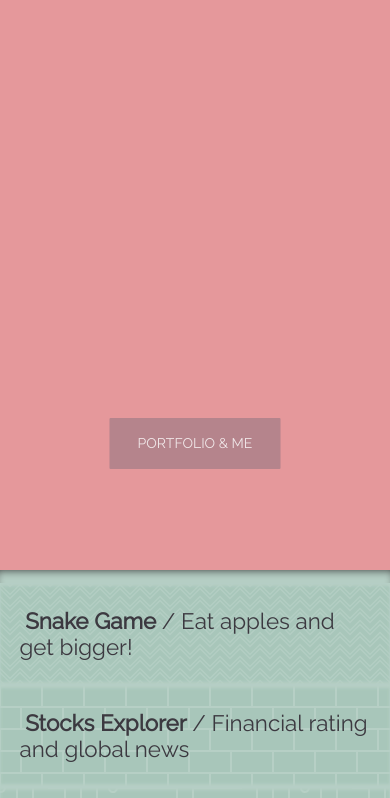
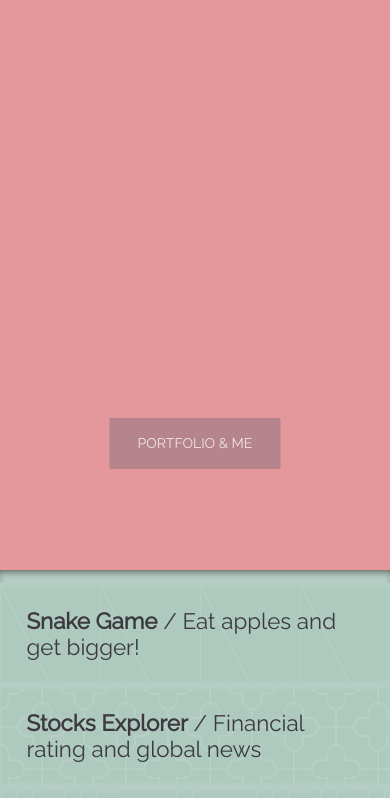
Before and after one commit to AbbeBlubb/portfolio, a React app: page / in a window 390 px wide. Shown: the part 274-1072 px from the top of the page. Built offline with nearby package versions, Linux system fonts and the light colour scheme.

Commit message:
Projects area
- Some responsivity in height of the dropdown
- Background color set to alpha 0.95 so that the background doesn't make it hard to read the text on the project strip
- Minor changes

```diff
--- a/src/assets/data.js
+++ b/src/assets/data.js
@@ -5,7 +5,8 @@ export default [
     short: 'Eat apples and get bigger!',
     description: 'Swipe on screen or use keyboard arrows. Made with JavaScript. Mobile first. I will continue to develop this game.',
     imgFileName: 'snake.png',
-    link: 'https://abbeblubb.github.io/snake/'
+    linkUrl: 'https://abbeblubb.github.io/snake/',
+    linkText: 'See the project'
   },
   {
     id: 'stocks',
@@ -13,7 +14,8 @@ export default [
     short: 'Financial rating and global news',
     description: 'Explore the Swedish Large Cap list! React, JavaScript, MongoDB, Express, Mongoose. Responsive, mobile first.',
     imgFileName: 'value.png',
-    link: 'https://abbeblubb.github.io/stocks/'
+    linkUrl: 'https://abbeblubb.github.io/stocks/',
+    linkText: 'See the project'
   },
   {
     id: 'taskmanager',
@@ -21,7 +23,8 @@ export default [
     short: 'A task manager for a manager',
     description: 'With search bar. Made with React, JavaScript, SASS. Responsive, mobile first. Fetches users and tasks from an API.',
     imgFileName: 'taskmanager.png',
-    link: 'https://abbeblubb.github.io/taskmanager/'
+    linkUrl: 'https://abbeblubb.github.io/taskmanager/',
+    linkText: 'See the project'
   },
   {
     id: 'habittracker',
@@ -29,7 +32,8 @@ export default [
     short: 'Manage your to-do list',
     description: 'Create your own tasks, and mark them as completed or delete them. Uses local storage. Made with React and JavaScript. Mobile first.',
     imgFileName: 'habittracker2.png',
-    link: 'https://abbeblubb.github.io/habittracker/'
+    linkUrl: 'https://abbeblubb.github.io/habittracker/',
+    linkText: 'See the project'
   },
   {
     id: 'forum',
@@ -37,7 +41,8 @@ export default [
     short: 'Questions and answers',
     description: 'JavaScript, React, Node.js, Express, MongoDB, Mongoose. Hosted in mLab, Heroku and GitHub. Responsive, mobile first.',
     imgFileName: 'forum2.png',
-    link: 'https://abbeblubb.github.io/forum/'
+    linkUrl: 'https://abbeblubb.github.io/forum/',
+    linkText: 'See the project'
   },
   {
     id: 'weather',
@@ -45,7 +50,8 @@ export default [
     short: 'Real-time weather information',
     description: 'Fetches up-to-date weather description from an API. Responsive, mobile first.',
     imgFileName: 'weather.png',
-    link: 'https://abbeblubb.github.io/weather/'
+    linkUrl: 'https://abbeblubb.github.io/weather/',
+    linkText: 'See the project'
   },
   {
     id: 'clock',
@@ -53,7 +59,8 @@ export default [
     short: 'Freeze time!',
     description: 'This clock is built with JavaScript and uses the React lifecycle. Mobile first.',
     imgFileName: 'clock2.png',
-    link: 'https://abbeblubb.github.io/clock/'
+    linkUrl: 'https://abbeblubb.github.io/clock/',
+    linkText: 'See the project'
   },
   {
     id: 'grid',
@@ -61,7 +68,8 @@ export default [
     short: 'A design brief',
     description: 'Here I have used CSS grid layout and CSS relative/absolute positioning. Responsive, mobile first.',
     imgFileName: 'grid.png',
-    link: 'https://abbeblubb.github.io/grid/'
+    linkUrl: 'https://abbeblubb.github.io/grid/',
+    linkText: 'See the project'
   },
   {
     id: 'flexbox',
@@ -69,7 +77,8 @@ export default [
     short: 'A design brief',
     description: 'This magazine web page uses flexbox. Responsive, mobile first.',
     imgFileName: 'magazine.png',
-    link: 'https://abbeblubb.github.io/magazine/'
+    linkUrl: 'https://abbeblubb.github.io/magazine/',
+    linkText: 'See the project'
   },
   {
     id: 'log',
@@ -77,6 +86,7 @@ export default [
     short: 'A spacecraft\'s logbook',
     description: 'This is a console program in C#. You can download the .exe-file. The program is in Swedish.',
     imgFileName: 'log.png',
-    link: 'https://github.com/AbbeBlubb/log'
+    linkUrl: 'https://github.com/AbbeBlubb/log',
+    linkText: 'See the project'
   }
 ]
--- a/src/assets/text.js
+++ b/src/assets/text.js
@@ -12,7 +12,7 @@ export default {
     header: "About me",
     parraf1:
       "I'm a junior web developer. " +
-      "I have experience with HTML, CSS, SASS, LESS, JavaScript, React, JSX, Redux, Aurelia, Node.js, Express, MongoDB, Mongoose, Contentful, and more.",
+      "I have experience with HTML, CSS, SASS, LESS, JavaScript, React, JSX, Redux, Aurelia, Node.js, Express, MongoDB, Mongoose, Contentful, GraphQL, and more.",
     parraf2:
       "After 8 years working with law I discovered web developing. " +
       "At first I had the development as a hobby, and soon I decided to go all-in. " +
--- a/src/components/ProjectDescription.js
+++ b/src/components/ProjectDescription.js
@@ -15,7 +15,8 @@ export function ProjectDescription(props) {
           <ProjectTextArea
               name={props.name}
               description={props.description}
-              href={props.link}/>
+              linkUrl={props.linkUrl}
+              linkText={props.linkText}/>
 
         </div>
       </div>
--- a/src/components/ProjectList.js
+++ b/src/components/ProjectList.js
@@ -13,7 +13,8 @@ export function ProjectList() {
           name={element.name}
           short={element.short}
           description={element.description}
-          link={element.link}
+          linkUrl={element.linkUrl}
+          linkText={element.linkText}
           img={element.imgFileName}
           backgroundColor={backgroundColor}
           backgroundImage={backgroundImages[Math.floor(Math.random()*backgroundImages.length)]}/>
--- a/src/components/ProjectListItem.js
+++ b/src/components/ProjectListItem.js
@@ -25,6 +25,7 @@ export default class ProjectListItem extends React.Component {
           onClick={this.toggleProject}>
 
         <ProjectStrip
+            projectIsVisible={this.state.projectIsVisible}
             name={this.props.name}
             short={this.props.short}/>
 
@@ -32,7 +33,8 @@ export default class ProjectListItem extends React.Component {
             projectIsVisible={this.state.projectIsVisible}
             name={this.props.name}
             description={this.props.description}
-            link={this.props.link}
+            linkUrl={this.props.linkUrl}
+            linkText={this.props.linkText}
             img={this.props.img}/>
 
       </div>
--- a/src/components/ProjectStrip.js
+++ b/src/components/ProjectStrip.js
@@ -3,11 +3,13 @@ import React from "react";
 export function ProjectStrip(props) {
   return(
     <div className="project-strip">
-      <div className="project-strip__text-wrap">
+      <div
+        className="project-strip__text-wrap"
+        style={{ backgroundColor: props.projectIsVisible && '#fbe5c6'}}>
         <span className="project-strip__name">
-          &nbsp;{props.name}
+          {props.name}
         </span>
-        /&nbsp;{props.short}&nbsp;
+        /&nbsp;{props.short}
       </div>
     </div>
   )
--- a/src/components/ProjectTextArea.js
+++ b/src/components/ProjectTextArea.js
@@ -3,22 +3,22 @@ import React from "react";
 export function ProjectTextArea(props) {
   return (
       <div className="project-text-area">
-
+        {/*
         <div className="project-text-area__header">
           {props.name}
         </div>
-
+        */}
         <div>
           {props.description}
         </div>
 
         <div className="project-text-area__link-wrap">
           <a
-              href={props.href}
+              href={props.linkUrl}
               target="_blank"
               onClick="return false">
             <div>
-              See the project
+              {props.linkText}
             </div>
           </a>
         </div>
--- a/src/styles/components/_project-description.scss
+++ b/src/styles/components/_project-description.scss
@@ -4,7 +4,11 @@
   overflow: hidden;
 
   &--visible {
-    height: 400px;
+    height: 350px;
+
+    @media (min-width: 1150px) {
+      height: 400px;
+    }
   }
 
   &:hover {
@@ -13,11 +17,15 @@
 
   &__inner {
     margin: 0 5%;
-    height: 388px;
+    height: 338px;
     background-color: rgb(251, 229, 198);
     display: flex;
     -webkit-border-radius: 2px;
     -moz-border-radius: 2px;
     border-radius: 2px;
+
+    @media (min-width: 1150px) {
+      height: 388px;
+    }
   }
 }
--- a/src/styles/components/_project-strip.scss
+++ b/src/styles/components/_project-strip.scss
@@ -9,6 +9,7 @@
     -webkit-border-radius: 2px;
     -moz-border-radius: 2px;
     border-radius: 2px;
+    padding: 0 2%;
   }
 
   &__name {
```
Also changed, not shown: src/assets/background-images.js.
